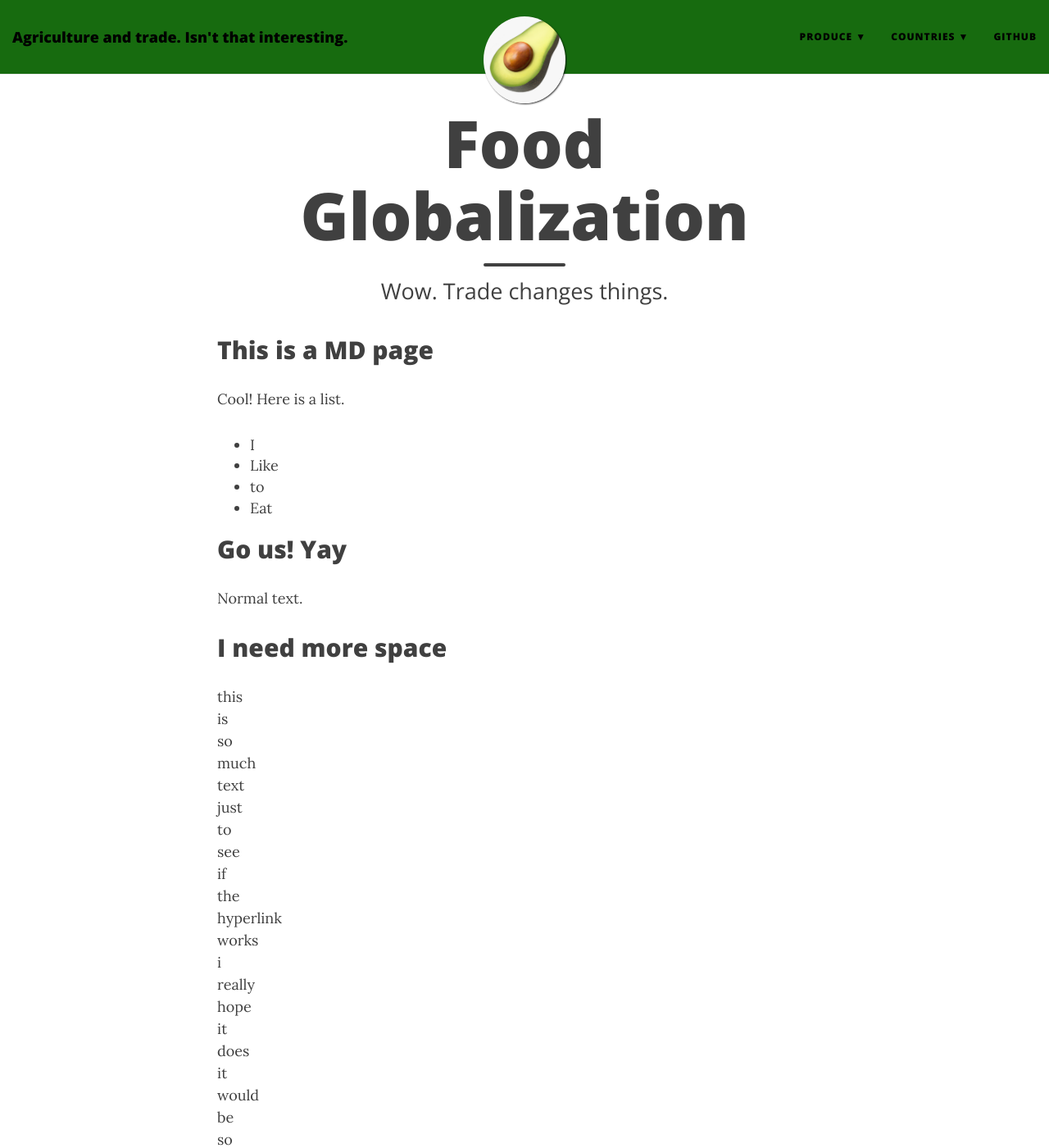
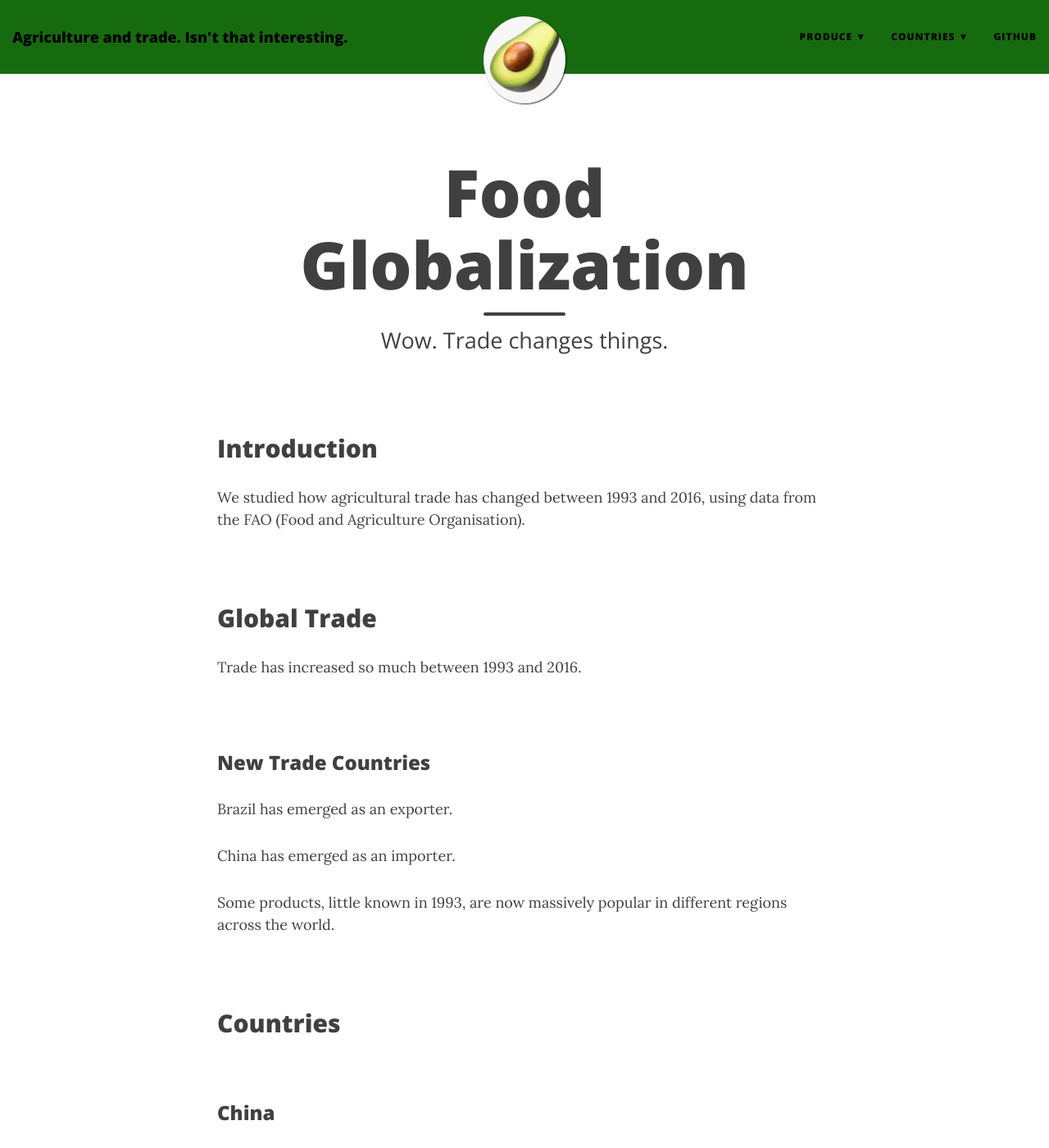
Before and after one commit to granadahfg/granadahfg.github.io, a Jekyll site: the page built from index.md, in a window 1280 px wide and 1400 px high. Shown: the whole window at 82% size. Built offline with Jekyll 4.4.1, drawn with Linux system fonts in a browser that asks for light colours; nearby versions of some CDN libraries; some of the changed text lies outside the part shown.

Commit message:
Added padding to anchors

```diff
--- a/css/main.css
+++ b/css/main.css
@@ -24,6 +24,8 @@ p {
 h1,h2,h3,h4,h5,h6 {
   font-family: 'Open Sans', 'Helvetica Neue', Helvetica, Arial, sans-serif;
   font-weight: 800;
+  display: block;
+  padding-block-start: 60px;
 }
 a {
   color: {{ site.link-col }};
--- a/index.md
+++ b/index.md
@@ -5,43 +5,21 @@ subtitle: Wow. Trade changes things.
 use-site-title: true
 ---
 
-## This is a MD page
+## Introduction
 
-Cool! Here is a list.
+We studied how agricultural trade has changed between 1993 and 2016, using data from the FAO (Food and Agriculture Organisation).
 
-* I
-* Like
-* to
-* Eat
+## Global Trade
 
-## Go us! Yay
+Trade has increased so much between 1993 and 2016.
 
-Normal text.
+### New Trade Countries
 
-## I need more space
+Brazil has emerged as an exporter.
 
-this \\
-is \\
-so \\
-much \\
-text \\
-just \\
-to \\
-see \\
-if \\
-the \\
-hyperlink \\
-works \\
-i \\
-really \\
-hope \\
-it \\
-does \\
-it \\
-would \\
-be \\
-so \\
-cool
+China has emerged as an importer.
+
+Some products, little known in 1993, are now massively popular in different regions across the world.
 
 ## Countries
 
@@ -164,3 +142,7 @@ would \\
 be \\
 so \\
 cool
+
+## Conclusions
+
+Here are our conclusions.
```
Also changed, not shown: avocados.md (deleted, +0 -14 lines), brazil.md (deleted, +0 -7 lines), china.md (deleted, +0 -7 lines), quinoa.md (deleted, +0 -14 lines).
